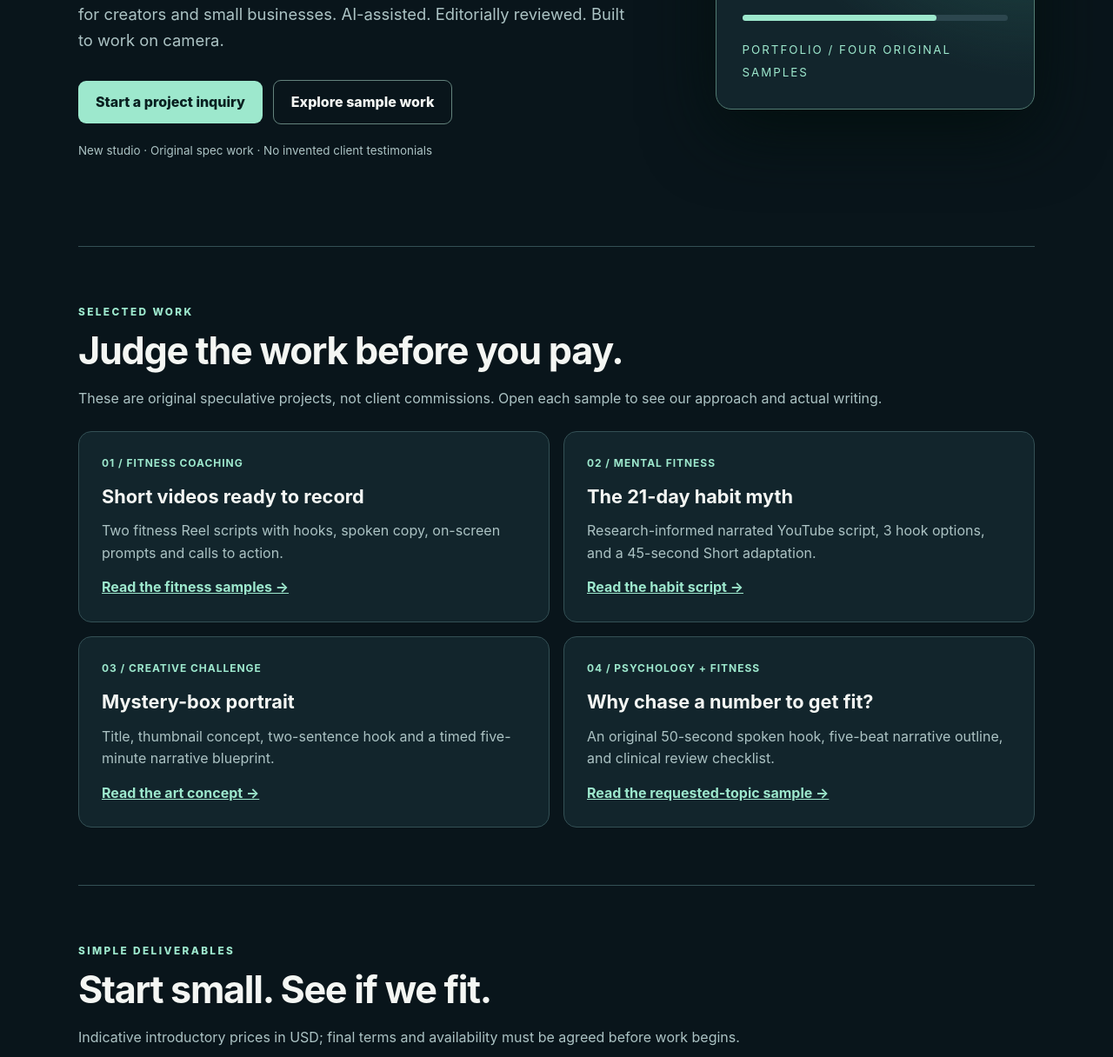
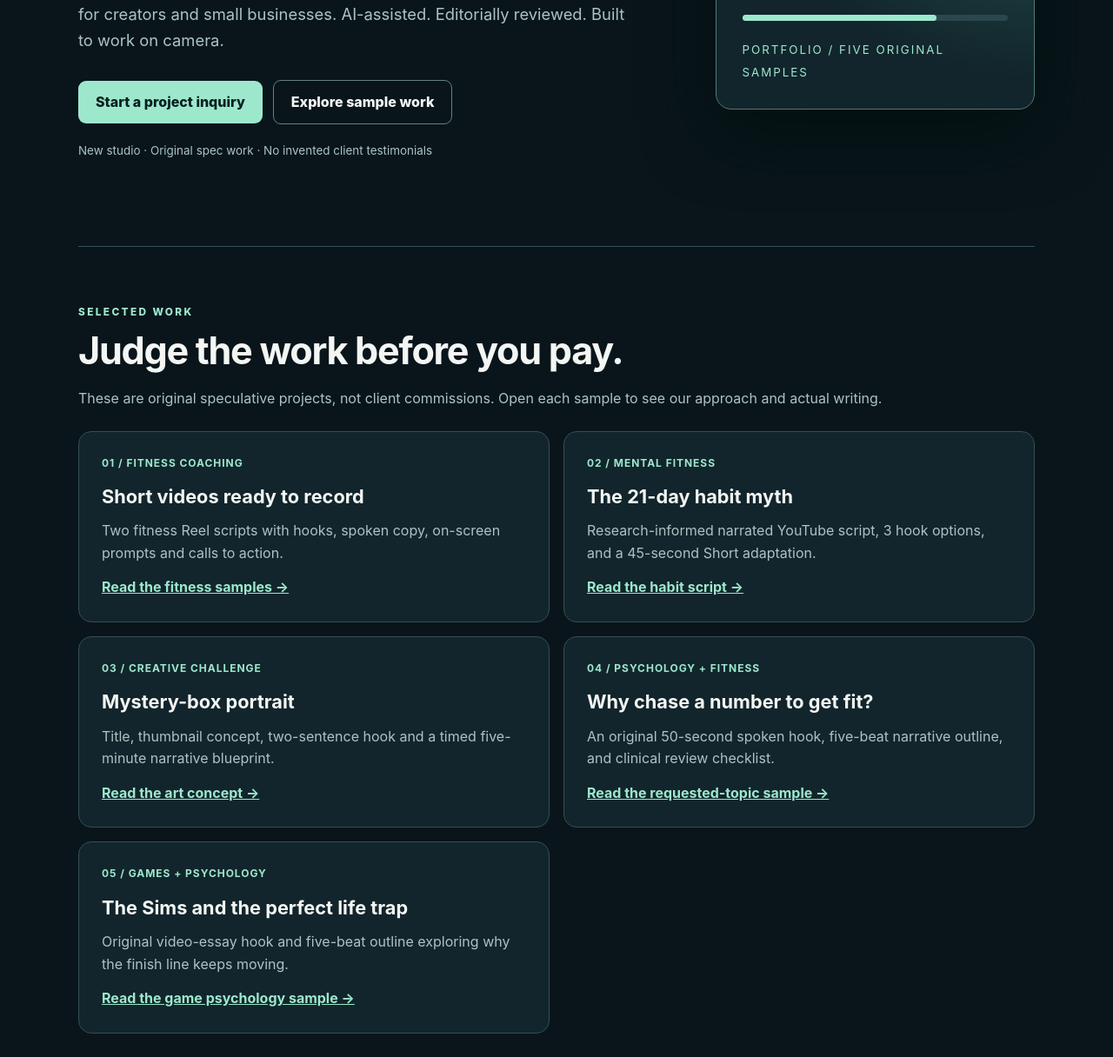
Before and after one commit to MohammadShojaei2008/ai-content-growth-studio, a plain HTML site: page index.html in a window 1280 px wide. Shown: the part 504-1720 px from the top of the page at 87% size. Drawn offline with Linux system fonts and the light colour scheme.

Commit message:
Feature new gaming psychology sample in portfolio

```diff
--- a/index.html
+++ b/index.html
@@ -4,12 +4,12 @@
 @media(max-width:780px){.hero{grid-template-columns:1fr;gap:32px;padding:63px 0}.cards,.offers,.steps{grid-template-columns:1fr}.nav{align-items:flex-start}.links{flex-wrap:wrap;gap:10px}section{padding:49px 0}.footer{flex-direction:column}.page{padding:45px 0}}
 </style></head><body><div class="container"><header class="nav"><a class="logo" href="./index.html">ACG <span>/</span> AI CONTENT GROWTH STUDIO</a><nav class="links"><a href="./index.html#work">Work</a><a href="./index.html#services">Services</a><a href="./index.html#process">Process</a></nav></header>
 <main>
-<div class="hero"><div><div class="eyebrow">Creative strategy &amp; scriptwriting</div><h1>Ideas that make<br>people <span class="accent">keep watching.</span></h1><p class="lede">Original video concepts, attention-holding scripts and clear filming notes for creators and small businesses. AI-assisted. Editorially reviewed. Built to work on camera.</p><a href="https://github.com/MohammadShojaei2008/ai-content-growth-studio/issues/new?template=project-inquiry.yml" class="button">Start a project inquiry</a><a href="#work" class="button alt">Explore sample work</a><p class="muted" style="font-size:.84rem;margin-top:20px">New studio · Original spec work · No invented client testimonials</p></div><aside class="visual"><small>/ CREATIVE BRIEF 001</small><strong>Don't just write a hook.<br>Design the payoff.</strong><p>Hook → rising stakes → visual twist → satisfying close.</p><div class="bar"><b></b></div><small>PORTFOLIO / FOUR ORIGINAL SAMPLES</small></aside></div>
+<div class="hero"><div><div class="eyebrow">Creative strategy &amp; scriptwriting</div><h1>Ideas that make<br>people <span class="accent">keep watching.</span></h1><p class="lede">Original video concepts, attention-holding scripts and clear filming notes for creators and small businesses. AI-assisted. Editorially reviewed. Built to work on camera.</p><a href="https://github.com/MohammadShojaei2008/ai-content-growth-studio/issues/new?template=project-inquiry.yml" class="button">Start a project inquiry</a><a href="#work" class="button alt">Explore sample work</a><p class="muted" style="font-size:.84rem;margin-top:20px">New studio · Original spec work · No invented client testimonials</p></div><aside class="visual"><small>/ CREATIVE BRIEF 001</small><strong>Don't just write a hook.<br>Design the payoff.</strong><p>Hook → rising stakes → visual twist → satisfying close.</p><div class="bar"><b></b></div><small>PORTFOLIO / FIVE ORIGINAL SAMPLES</small></aside></div>
 <section id="work"><div class="eyebrow">Selected work</div><h2>Judge the work before you pay.</h2><p class="muted">These are original speculative projects, not client commissions. Open each sample to see our approach and actual writing.</p><div class="cards">
 <article class="card"><span class="kicker">01 / FITNESS COACHING</span><h3>Short videos ready to record</h3><p>Two fitness Reel scripts with hooks, spoken copy, on-screen prompts and calls to action.</p><a href="samples/fitness.html">Read the fitness samples →</a></article>
 <article class="card"><span class="kicker">02 / MENTAL FITNESS</span><h3>The 21-day habit myth</h3><p>Research-informed narrated YouTube script, 3 hook options, and a 45-second Short adaptation.</p><a href="samples/habits.html">Read the habit script →</a></article>
 <article class="card"><span class="kicker">03 / CREATIVE CHALLENGE</span><h3>Mystery-box portrait</h3><p>Title, thumbnail concept, two-sentence hook and a timed five-minute narrative blueprint.</p><a href="samples/art.html">Read the art concept →</a></article>
-<article class="card"><span class="kicker">04 / PSYCHOLOGY + FITNESS</span><h3>Why chase a number to get fit?</h3><p>An original 50-second spoken hook, five-beat narrative outline, and clinical review checklist.</p><a href="samples/scale.html">Read the requested-topic sample →</a></article></div></section>
+<article class="card"><span class="kicker">04 / PSYCHOLOGY + FITNESS</span><h3>Why chase a number to get fit?</h3><p>An original 50-second spoken hook, five-beat narrative outline, and clinical review checklist.</p><a href="samples/scale.html">Read the requested-topic sample →</a></article><article class="card"><span class="kicker">05 / GAMES + PSYCHOLOGY</span><h3>The Sims and the perfect life trap</h3><p>Original video-essay hook and five-beat outline exploring why the finish line keeps moving.</p><a href="samples/the-sims.html">Read the game psychology sample →</a></article></div></section>
 <section id="services"><div class="eyebrow">Simple deliverables</div><h2>Start small. See if we fit.</h2><p class="muted">Indicative introductory prices in USD; final terms and availability must be agreed before work begins.</p><div class="offers"><article class="offer"><h3>Creator Script Pilot</h3><div class="price">$35</div><p>One original 3–5 minute script, three hook options, a source/claims note when appropriate and one revision.</p></article><article class="offer"><h3>10-Script Content Pack</h3><div class="price">$99</div><p>Ten customized short-form scripts with hooks, captions, shot suggestions, calls to action and one consolidated revision round.</p></article></div><div class="notice"><strong>Ready to discuss a project?</strong> <a href="https://github.com/MohammadShojaei2008/ai-content-growth-studio/issues/new?template=project-inquiry.yml">Open a public, non-confidential GitHub inquiry</a> to tell us the topic and format. A free GitHub account is required. <strong>Important:</strong> Issues are public, so don't share private information or payment details. This site still doesn't collect payments or create contracts.</div></section>
 <section id="process"><div class="eyebrow">The process</div><h2>Simple, repeatable, accountable.</h2><div class="steps"><article><b>01 / BRIEF</b><h3>Agree on the audience</h3><p class="muted">We define the goal, subject, tone, video length, and relevant constraints.</p></article><article><b>02 / CREATE</b><h3>Write for delivery</h3><p class="muted">We shape hooks, pacing, evidence, visual directions, and a useful payoff.</p></article><article><b>03 / REVIEW</b><h3>Deliver and refine</h3><p class="muted">The final scope includes a clear revision step. Claims needing expert review are flagged.</p></article></div></section>
 <section><h2>Good questions to ask</h2><details><summary>Is this content written with AI?</summary><p>Yes. AI assists research, outlining and drafting. Final copy is reviewed for clarity and accuracy. Where medical or specialized claims are involved, the publishing expert must approve them.</p></details><details><summary>Do you guarantee views, sales or channel growth?</summary><p>No. We deliver agreed scripts and creative assets—not guaranteed algorithmic outcomes.</p></details><details><summary>Can I place an order here?</summary><p>You can <a href="https://github.com/MohammadShojaei2008/ai-content-growth-studio/issues/new?template=project-inquiry.yml">request an initial public project discussion through GitHub</a>. The inquiry is not a purchase or contract and cannot include confidential information. Payment and acceptance must be arranged separately after a project is agreed.</p></details><details><summary>Are these paid client projects?</summary><p>No. Every example is an original portfolio sample. We do not claim customers, results or endorsements we have not earned.</p></details></section>
```
